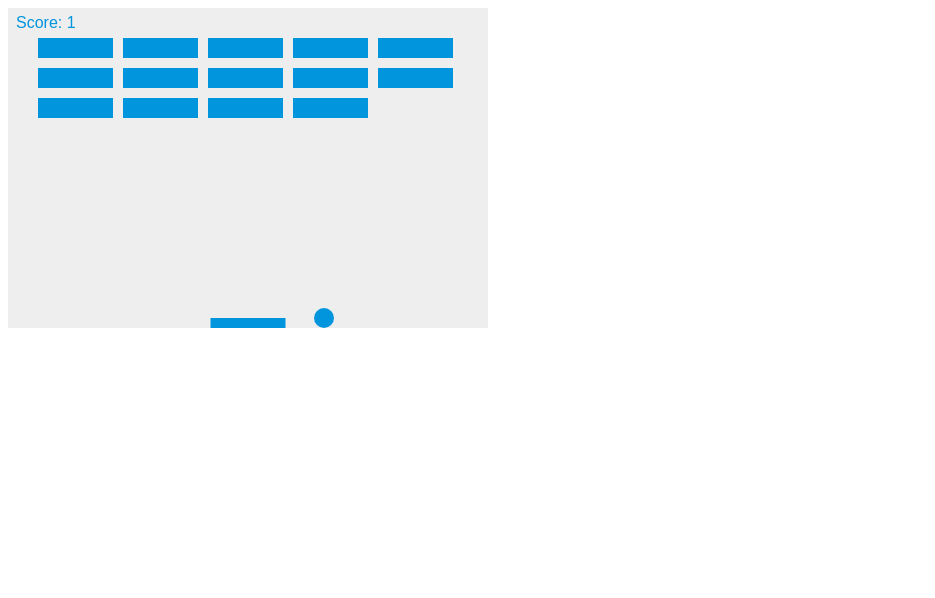
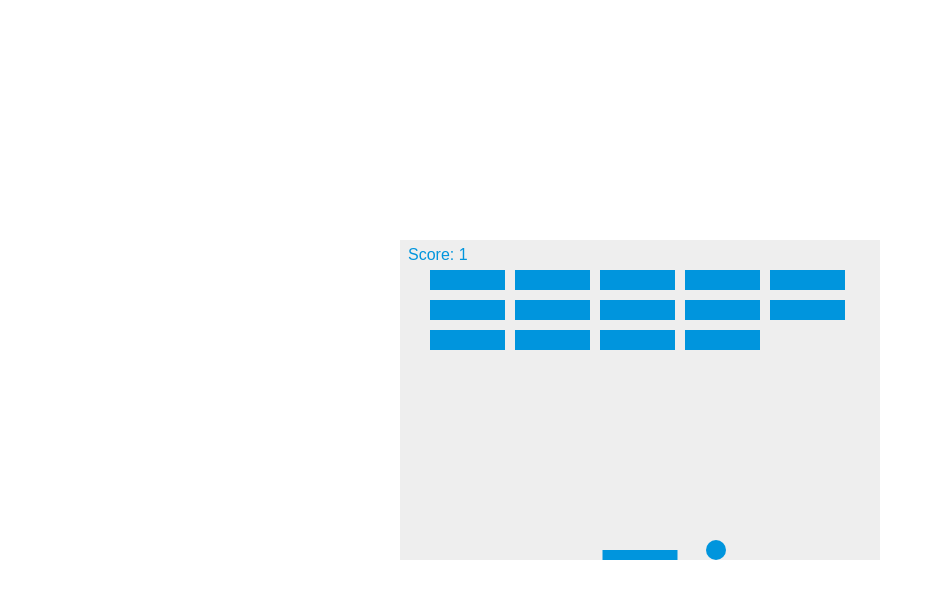
Before and after one commit to Andrew32A/breakout-game, a plain HTML site: page index.html in a window 1280 px wide. Shown: the whole page, without its empty margins (0-935 px from the left). Drawn offline with Linux system fonts and the light colour scheme.

Commit message:
centered canvas in the middle of the screen

```diff
--- a/css/styles.css
+++ b/css/styles.css
@@ -1 +1,12 @@
 canvas { background: #eee; }
+
+body {
+    height: 100vh;
+    width: 100vw;
+    padding: 0;
+    margin: 0;
+    display: flex;
+    align-items: center;
+    justify-content: center;
+    flex-direction: column;
+}
```
